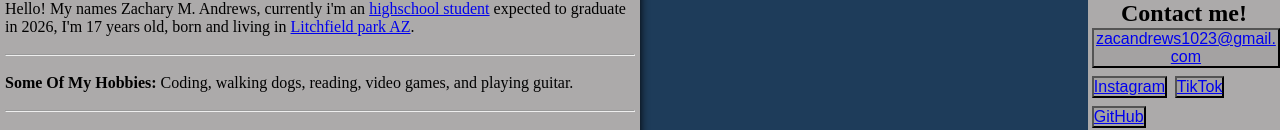
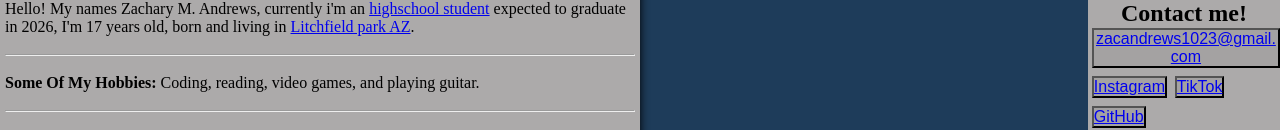
Before and after one commit to Username1654/Portfolio2, a plain HTML site: page index.html in a window 1280 px wide. Shown: the part 161-291 px from the top of the page. Drawn offline with Linux system fonts and the light colour scheme.

Commit message:
Update index.html

```diff
--- a/index.html
+++ b/index.html
@@ -307,7 +307,7 @@
         <div id="about">
             <h2>About me</h2>
             <p>Hello! My  names Zachary M. Andrews, currently  i'm an <a href="https://miaprep.com/#/" target="_blank">highschool student</a> expected to graduate in 2026, I'm 17 years old, born and living in <a href="https://www.google.com/maps/place/Litchfield+Park,+AZ/@33.5100284,-112.3776018,30742m/data=!3m1!1e3!4m6!3m5!1s0x872b3a018eefc753:0xc81a3c695bbea9e7!8m2!3d33.4933743!4d-112.3579364!16s%2Fm%2F01z5b2l?entry=ttu&g_ep=EgoyMDI1MDQwMi4xIKXMDSoASAFQAw%3D%3D" target="_blank">Litchfield park AZ</a>.</p> <br> <hr> <br>
-            <p><span style="font-weight: bold;">Some Of My Hobbies:</span> Coding, walking dogs, reading, video games, and playing guitar.</p> <br> <hr> <br>
+            <p><span style="font-weight: bold;">Some Of My Hobbies:</span> Coding, reading, video games, and playing guitar.</p> <br> <hr> <br>
             <p> <span style="font-weight: bold;">My Skills Include:</span>
                 <ul>
                     <li>JavaScript</li>
```
